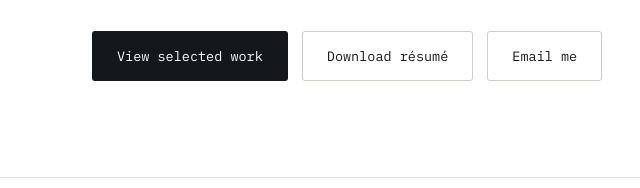
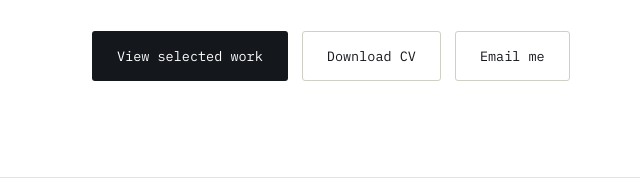
Before and after one commit to DennisKihumba/Dennis-Kihumba-Portfolio, a plain HTML site: page index.html in a window 1280 px wide. Shown: the part 612-800 px from the top of the page, 0-640 px from the left. Drawn offline with Linux system fonts and the light colour scheme.

Commit message:
Update resume link to new CV file

```diff
--- a/index.html
+++ b/index.html
@@ -77,7 +77,7 @@
       <p class="lead">PLP Africa–certified software engineer focused on secure, scalable architecture — authentication, caching, payments and API design. I also teach ICT and coach competitive chess, which is where the habit of thinking several moves ahead comes from.</p>
       <div class="hero-ctas">
         <a href="#work" class="btn btn-primary">View selected work</a>
-        <a href="assets/dennis-kihumba-resume.pdf" download class="btn btn-ghost">Download résumé</a>
+        <a href="assets/DENNIS_KIHUMBA_tech cv_2026-08-22.pdf" download class="btn btn-ghost">Download CV</a>
         <a href="mailto:kihumbadennis46@gmail.com" class="btn btn-ghost">Email me</a>
       </div>
     </div>
```
